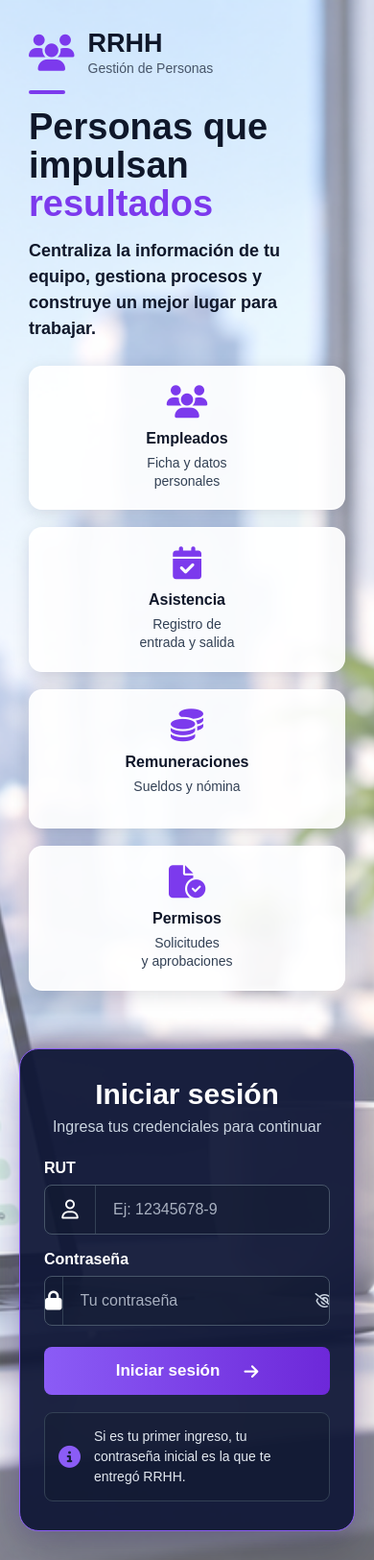
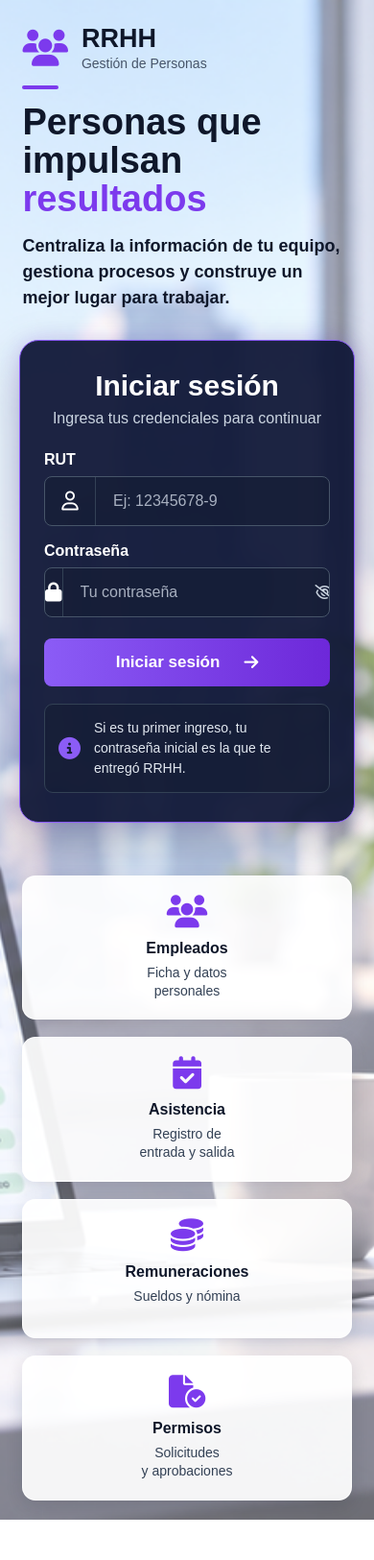
Before and after one commit to Kurotha/Control-RRHH, a Django app: page /login/ in a window 390 px wide. Shown: the whole page at 96% size. After the commit the page ends 1583 px from the top, so only its background shows below. Run offline with Django 4.2, Linux system fonts and the light colour scheme.

Commit message:
Reordena el login en pantallas pequeñas: marca, formulario y tarjetas

```diff
--- a/rrhh/static/rrhh/login.css
+++ b/rrhh/static/rrhh/login.css
@@ -379,6 +379,36 @@ button:hover {
         width: 100%;
     }
 
+    /* En pantallas chicas: marca, luego login, luego tarjetas */
+    .presentacion {
+        display: contents;
+    }
+
+    .logo,
+    .bienvenida,
+    .funciones {
+        padding-left: 6%;
+        padding-right: 6%;
+    }
+
+    .logo {
+        order: 1;
+        padding-top: 25px;
+    }
+
+    .bienvenida {
+        order: 2;
+    }
+
+    .contenedor-login {
+        order: 3;
+    }
+
+    .funciones {
+        order: 4;
+        padding-bottom: 20px;
+    }
+
     .funciones {
         grid-template-columns: repeat(2, 1fr);
     }
```
